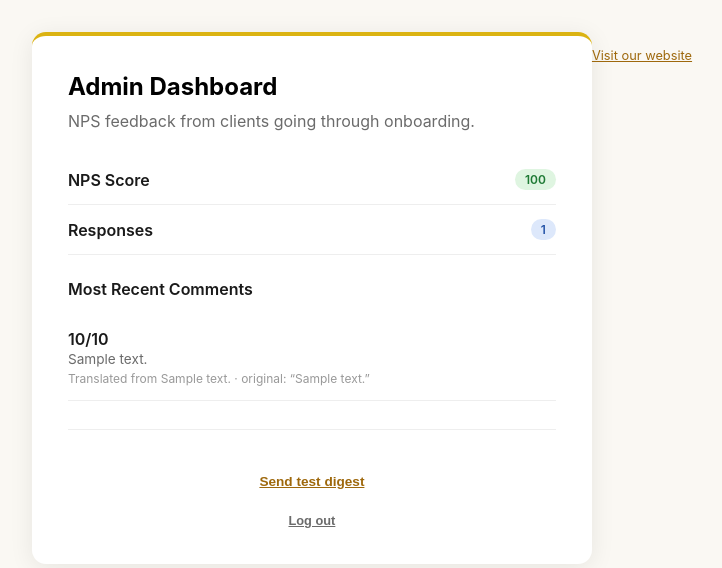
After one commit to JJTC-web/JJTC-Guided-Onboarding, a Flask app: page /admin in a window 1280 px wide. The commit adds this page. Shown: the top 568 px of the page, without its empty margins (278-1000 px from the left). Run offline with Flask 3, Linux system fonts and the light colour scheme; the visitor is signed in with stand-in values (Sample User, id 1); tables that the repository leaves empty hold one stand-in row (values such as "Sample post").

Commit message:
Add NPS feedback, admin digest email, and comment translation (#1)
* Add NPS collection and Resend-powered admin digest email

Clients get a 0-10 NPS prompt with an optional comment once they
complete onboarding. A new /admin dashboard shows the current NPS
score, response count, and most recent comments, with a "Send test
digest" button that emails that summary to ADMIN_EMAIL via Resend
(RESEND_API_KEY) for manual UAT triggering.

Co-Authored-By: Claude Sonnet 5 <noreply@anthropic.com>
Claude-Session: https://claude.ai/code/session_016gQrjKdz1imjaRbfoiV8rG

* Add .gitignore for Python cache, local DB, and uploads

Co-Authored-By: Claude Sonnet 5 <noreply@anthropic.com>
Claude-Session: https://claude.ai/code/session_016gQrjKdz1imjaRbfoiV8rG

* Require admin password to access the NPS dashboard

/admin and /admin/digest are now gated behind a login screen backed
by ADMIN_PASSWORD, using the existing signed session cookie. Login
fails closed if ADMIN_PASSWORD isn't set, and the post-login redirect
target is restricted to same-origin paths to avoid open redirects.

Co-Authored-By: Claude Sonnet 5 <noreply@anthropic.com>
Claude-Session: https://claude.ai/code/session_016gQrjKdz1imjaRbfoiV8rG

* Translate NPS comments to English for the admin dashboard and digest

Clients are Arabic and Spanish speaking, so their NPS comments are
run through Google Cloud Translation (Basic v2, GOOGLE_TRANSLATE_API_KEY)
on submission. Both the original text and the English translation are
stored; the admin dashboard and digest email show the English version
with a note naming the source language and the original text, so
non-English feedback doesn't get lost. Translation failures fall back
to the original text rather than blocking submission.

Co-Authored-By: Claude Sonnet 5 <noreply@anthropic.com>
Claude-Session: https://claude.ai/code/session_016gQrjKdz1imjaRbfoiV8rG

---------

Co-authored-by: Claude <noreply@anthropic.com>

```diff
--- a/app.py
+++ b/app.py
@@ -1,12 +1,16 @@
+import hmac
 import os
+from functools import wraps
+
 from flask import Flask, render_template, request, redirect, url_for, session, flash
 
 import db
 import situations
-from integrations import pandadoc, financial_cents
+from integrations import pandadoc, financial_cents, resend_email, google_translate
 
 app = Flask(__name__)
 app.secret_key = os.environ.get("SECRET_KEY", "dev-secret-change-me")
+app.jinja_env.filters["language_name"] = google_translate.language_name
 
 db.init_db()
 
@@ -15,6 +19,21 @@ def current_client_id():
     if "client_id" not in session:
         session["client_id"] = db.create_client()
     return session["client_id"]
+
+
+def _safe_next_url(next_url):
+    if next_url and next_url.startswith("/") and not next_url.startswith("//"):
+        return next_url
+    return url_for("admin_dashboard")
+
+
+def require_admin(view):
+    @wraps(view)
+    def wrapped(*args, **kwargs):
+        if not session.get("is_admin"):
+            return redirect(url_for("admin_login", next=request.path))
+        return view(*args, **kwargs)
+    return wrapped
 
 
 @app.route("/")
@@ -188,7 +207,74 @@ def progress():
         statuses=statuses,
         all_complete=(len(remaining) == 0),
         client_status=client["status"],
+        nps_submitted=db.has_nps_response(client_id),
     )
+
+
+@app.route("/nps", methods=["POST"])
+def submit_nps():
+    client_id = current_client_id()
+    try:
+        score = int(request.form.get("score"))
+        if not 0 <= score <= 10:
+            raise ValueError
+    except (TypeError, ValueError):
+        flash("Please select a score between 0 and 10.")
+        return redirect(url_for("progress"))
+
+    comment = request.form.get("comment", "").strip()
+    comment_en, comment_lang = None, None
+    if comment:
+        try:
+            comment_en, comment_lang = google_translate.translate_to_english(comment)
+        except Exception:
+            pass  # the dashboard/digest will just fall back to the original text
+
+    db.add_nps_response(client_id, score, comment, comment_en, comment_lang)
+    flash("Thanks for your feedback!")
+    return redirect(url_for("progress"))
+
+
+@app.route("/admin/login", methods=["GET", "POST"])
+def admin_login():
+    if request.method == "POST":
+        admin_password = os.environ.get("ADMIN_PASSWORD")
+        submitted = request.form.get("password", "")
+        if admin_password and hmac.compare_digest(submitted, admin_password):
+            session["is_admin"] = True
+            return redirect(_safe_next_url(request.form.get("next")))
+        flash("Incorrect password.")
+    return render_template("admin_login.html", next=request.args.get("next", ""))
+
+
+@app.route("/admin/logout", methods=["POST"])
+def admin_logout():
+    session.pop("is_admin", None)
+    return redirect(url_for("admin_login"))
+
+
+@app.route("/admin")
+@require_admin
+def admin_dashboard():
+    summary = db.get_nps_summary()
+    return render_template("admin.html", summary=summary)
+
+
+@app.route("/admin/digest", methods=["POST"])
+@require_admin
+def admin_send_digest():
+    admin_email = os.environ.get("ADMIN_EMAIL")
+    if not admin_email:
+        flash("Set the ADMIN_EMAIL environment variable to send the digest.")
+        return redirect(url_for("admin_dashboard"))
+
+    summary = db.get_nps_summary()
+    try:
+        resend_email.send_nps_digest(summary, admin_email)
+        flash(f"Digest sent to {admin_email}.")
+    except Exception as e:
+        flash(f"Couldn't send digest: {e}")
+    return redirect(url_for("admin_dashboard"))
 
 
 if __name__ == "__main__":
--- a/db.py
+++ b/db.py
@@ -42,8 +42,25 @@ def init_db():
             uploaded_at TEXT
         )
     """)
+    conn.execute("""
+        CREATE TABLE IF NOT EXISTS nps_responses (
+            id TEXT PRIMARY KEY,
+            client_id TEXT,
+            score INTEGER,
+            comment TEXT,
+            created_at TEXT
+        )
+    """)
+    _ensure_column(conn, "nps_responses", "comment_en", "TEXT")
+    _ensure_column(conn, "nps_responses", "comment_lang", "TEXT")
     conn.commit()
     conn.close()
+
+
+def _ensure_column(conn, table, column, coltype):
+    existing = {row["name"] for row in conn.execute(f"PRAGMA table_info({table})")}
+    if column not in existing:
+        conn.execute(f"ALTER TABLE {table} ADD COLUMN {column} {coltype}")
 
 
 def create_client():
@@ -144,3 +161,52 @@ def get_uploaded_files(client_id, step_id):
     ).fetchall()
     conn.close()
     return [dict(r) for r in rows]
+
+
+def add_nps_response(client_id, score, comment, comment_en=None, comment_lang=None):
+    conn = get_db()
+    conn.execute(
+        "INSERT INTO nps_responses (id, client_id, score, comment, comment_en, comment_lang, created_at) "
+        "VALUES (?, ?, ?, ?, ?, ?, ?)",
+        (str(uuid.uuid4()), client_id, score, comment, comment_en, comment_lang, datetime.utcnow().isoformat()),
+    )
+    conn.commit()
+    conn.close()
+
+
+def has_nps_response(client_id):
+    conn = get_db()
+    row = conn.execute(
+        "SELECT 1 FROM nps_responses WHERE client_id = ? LIMIT 1", (client_id,)
+    ).fetchone()
+    conn.close()
+    return row is not None
+
+
+def get_nps_summary(recent_comments_limit=3):
+    """
+    Returns the current NPS summary: the NPS score (% promoters - % detractors,
+    scores 0-10), total response count, and the N most recent comments.
+    """
+    conn = get_db()
+    rows = conn.execute(
+        "SELECT score, comment, comment_en, comment_lang, created_at FROM nps_responses ORDER BY created_at DESC"
+    ).fetchall()
+    conn.close()
+    responses = [dict(r) for r in rows]
+    response_count = len(responses)
+
+    if response_count:
+        promoters = sum(1 for r in responses if r["score"] >= 9)
+        detractors = sum(1 for r in responses if r["score"] <= 6)
+        score = round((promoters - detractors) / response_count * 100)
+    else:
+        score = 0
+
+    recent_comments = [r for r in responses if r["comment"]][:recent_comments_limit]
+
+    return {
+        "score": score,
+        "response_count": response_count,
+        "recent_comments": recent_comments,
+    }
--- /dev/null
+++ b/integrations/google_translate.py
@@ -0,0 +1,47 @@
+"""
+Google Cloud Translation (Basic v2) integration used to translate client
+NPS comments into English for the admin dashboard and digest email.
+
+Docs: https://cloud.google.com/translate/docs/reference/rest/v2/translate
+Auth: API key passed as a query parameter.
+
+Set environment variable:
+   GOOGLE_TRANSLATE_API_KEY
+"""
+
+import os
+
+import requests
+
+TRANSLATE_API_BASE = "https://translation.googleapis.com/language/translate/v2"
+
+LANGUAGE_NAMES = {
+    "en": "English",
+    "es": "Spanish",
+    "ar": "Arabic",
+}
+
+
+def language_name(code):
+    if not code:
+        return None
+    return LANGUAGE_NAMES.get(code, code)
+
+
+def translate_to_english(text):
+    """
+    Translates the given text to English.
+    Returns (translated_text, detected_source_language_code).
+    """
+    api_key = os.environ.get("GOOGLE_TRANSLATE_API_KEY")
+    if not api_key:
+        raise RuntimeError("GOOGLE_TRANSLATE_API_KEY is not set")
+
+    resp = requests.post(
+        TRANSLATE_API_BASE,
+        params={"key": api_key},
+        json={"q": text, "target": "en", "format": "text"},
+    )
+    resp.raise_for_status()
+    translation = resp.json()["data"]["translations"][0]
+    return translation["translatedText"], translation.get("detectedSourceLanguage")
--- /dev/null
+++ b/integrations/resend_email.py
@@ -0,0 +1,73 @@
+"""
+Resend integration used to email the NPS digest to the admin.
+
+Docs: https://resend.com/docs/api-reference/emails/send-email
+Auth: header "Authorization: Bearer {RESEND_API_KEY}"
+
+Set environment variables:
+   RESEND_API_KEY
+   RESEND_FROM_EMAIL   (defaults to Resend's onboarding@resend.dev test sender)
+"""
+
+import os
+from html import escape
+
+import requests
+
+from integrations import google_translate
+
+RESEND_API_BASE = "https://api.resend.com"
+
+
+def _headers():
+    api_key = os.environ.get("RESEND_API_KEY")
+    if not api_key:
+        raise RuntimeError("RESEND_API_KEY is not set")
+    return {
+        "Authorization": f"Bearer {api_key}",
+        "Content-Type": "application/json",
+    }
+
+
+def send_email(to, subject, html):
+    from_email = os.environ.get("RESEND_FROM_EMAIL", "onboarding@resend.dev")
+    payload = {
+        "from": from_email,
+        "to": [to],
+        "subject": subject,
+        "html": html,
+    }
+    resp = requests.post(f"{RESEND_API_BASE}/emails", json=payload, headers=_headers())
+    resp.raise_for_status()
+    return resp.json()
+
+
+def send_nps_digest(summary, to_email):
+    """
+    Emails the current NPS summary (score, response count, and the three
+    most recent comments) to the given admin address.
+    """
+    if summary["recent_comments"]:
+        items = []
+        for c in summary["recent_comments"]:
+            text = escape(c.get("comment_en") or c["comment"])
+            note = ""
+            lang = c.get("comment_lang")
+            if lang and lang != "en":
+                lang_name = escape(google_translate.language_name(lang))
+                original = escape(c["comment"])
+                note = f' <em>(translated from {lang_name}; original: &ldquo;{original}&rdquo;)</em>'
+            items.append(f"<li><strong>{c['score']}/10</strong> &mdash; {text}{note}</li>")
+        comments_html = "".join(items)
+    else:
+        comments_html = "<li>No comments yet.</li>"
+
+    html = f"""
+    <h2>NPS Digest &mdash; JJTC Guided Onboarding</h2>
+    <p><strong>NPS Score:</strong> {summary['score']}</p>
+    <p><strong>Responses:</strong> {summary['response_count']}</p>
+    <p><strong>Most recent comments:</strong></p>
+    <ul>{comments_html}</ul>
+    """
+
+    return send_email(to=to_email, subject="NPS Digest - JJTC Guided Onboarding", html=html)
--- /dev/null
+++ b/templates/admin.html
@@ -0,0 +1,39 @@
+{% extends "base.html" %}
+{% block title %}Admin Dashboard{% endblock %}
+{% block content %}
+<h1>Admin Dashboard</h1>
+<p class="subtitle">NPS feedback from clients going through onboarding.</p>
+
+<div class="checklist-item">
+  <div class="step-title">NPS Score</div>
+  <span class="badge badge-complete">{{ summary.score }}</span>
+</div>
+<div class="checklist-item">
+  <div class="step-title">Responses</div>
+  <span class="badge badge-pending">{{ summary.response_count }}</span>
+</div>
+
+<p style="font-weight:600;margin-top:24px;">Most Recent Comments</p>
+{% for c in summary.recent_comments %}
+  <div class="checklist-item" style="display:block;">
+    <div class="step-title">{{ c.score }}/10</div>
+    <div class="step-desc">{{ c.comment_en or c.comment }}</div>
+    {% if c.comment_lang and c.comment_lang != 'en' %}
+      <div style="font-size:0.75rem;color:#999;margin-top:4px;">
+        Translated from {{ c.comment_lang | language_name }} &middot; original: &ldquo;{{ c.comment }}&rdquo;
+      </div>
+    {% endif %}
+  </div>
+{% else %}
+  <p style="color:#6b6b6b;font-size:0.9rem;">No comments yet.</p>
+{% endfor %}
+
+<div style="margin-top:28px;padding-top:20px;border-top:1px solid #eee;text-align:center;">
+  <form method="POST" action="{{ url_for('admin_send_digest') }}">
+    <button type="submit" style="background:none;border:none;color:#9E680C;text-decoration:underline;cursor:pointer;font-size:0.85rem;padding:0;">Send test digest</button>
+  </form>
+  <form method="POST" action="{{ url_for('admin_logout') }}" style="margin-top:14px;">
+    <button type="submit" style="background:none;border:none;color:#6b6b6b;text-decoration:underline;cursor:pointer;font-size:0.8rem;padding:0;">Log out</button>
+  </form>
+</div>
+{% endblock %}
```
Also changed, not shown: templates/admin_login.html (added, +13 -0 lines), templates/progress.html (+20 -0 lines), 2 other files.
